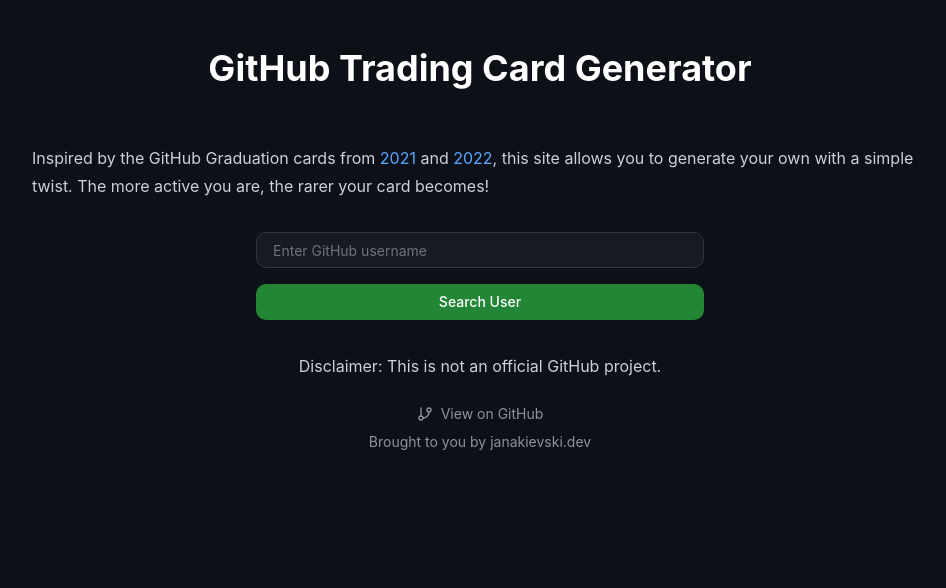
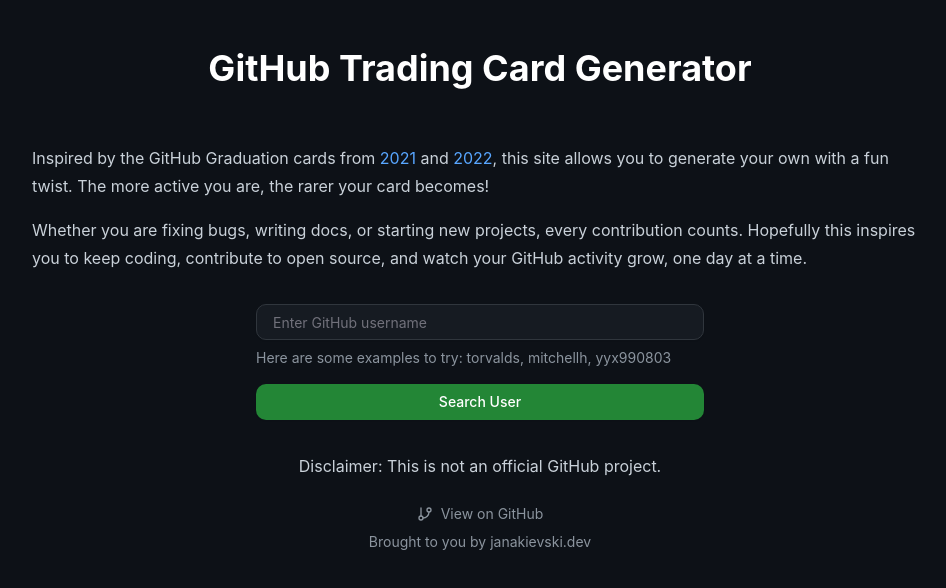
Before and after one commit to jordanjanakievski/github-trading-card, a React (Vite) app: page / in a window 1280 px wide. Shown: the top 588 px of the page, without its empty margins (160-1106 px from the left). Built offline with nearby package versions, Linux system fonts and the light colour scheme.

Commit message:
feat: add more preamble and username examples

```diff
--- a/src/App.tsx
+++ b/src/App.tsx
@@ -82,7 +82,7 @@
                     </h1>
                 </div>
 
-                <p className="leading-7 [&:not(:first-child)]:mt-6 text-[#c9d1d9] mb-8">
+                <p className="leading-7 [&:not(:first-child)]:mt-6 text-[#c9d1d9] mb-4">
                     Inspired by the GitHub Graduation cards from{' '}
                     <a
                         href="https://github.com/github-education-resources/GitHubGraduation-2021"
@@ -97,8 +97,13 @@
                     >
                         2022
                     </a>
-                    , this site allows you to generate your own with a simple twist. The more active
+                    , this site allows you to generate your own with a fun twist. The more active
                     you are, the rarer your card becomes!
+                </p>
+                <p className="leading-7 text-[#c9d1d9] mb-8">
+                    Whether you are fixing bugs, writing docs, or starting new projects, every
+                    contribution counts. Hopefully this inspires you to keep coding, contribute to
+                    open source, and watch your GitHub activity grow, one day at a time.
                 </p>
 
                 {!user && <UserSearchForm onUserFound={handleUserFound} isLoading={isLoading} />}
--- a/src/components/user-form/UserSearchForm.tsx
+++ b/src/components/user-form/UserSearchForm.tsx
@@ -48,6 +48,9 @@
                         placeholder="Enter GitHub username"
                         className="flex-1 px-4 py-2 rounded-lg bg-[#161b22] border border-[#30363d] text-white placeholder-[#8b949e] focus:outline-none focus:border-[#58a6ff] transition-colors"
                     />
+                    <p className="mt-2 text-sm text-[#8b949e]">
+                        Here are some examples to try: torvalds, mitchellh, yyx990803
+                    </p>
                 </div>
                 <Button
                     type="submit"
```
